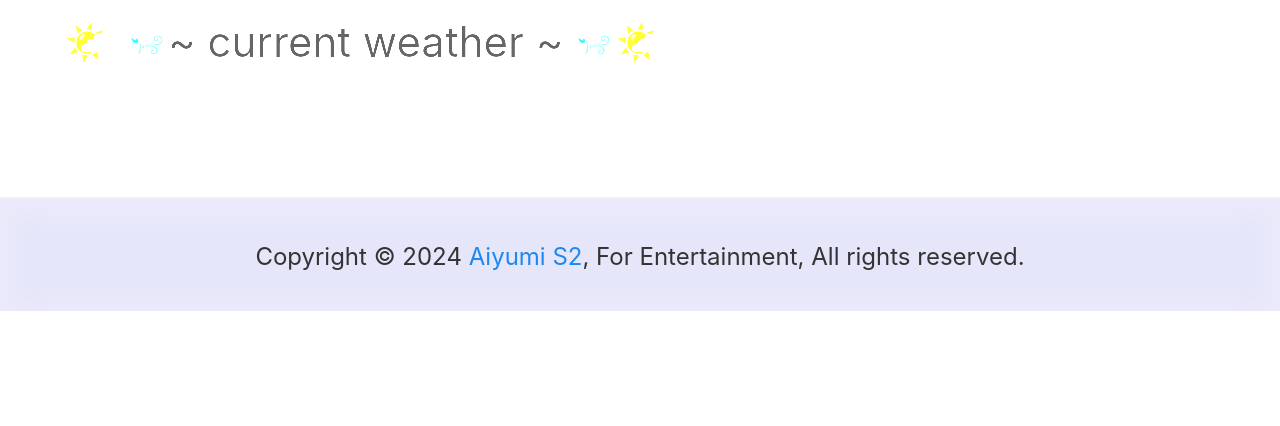
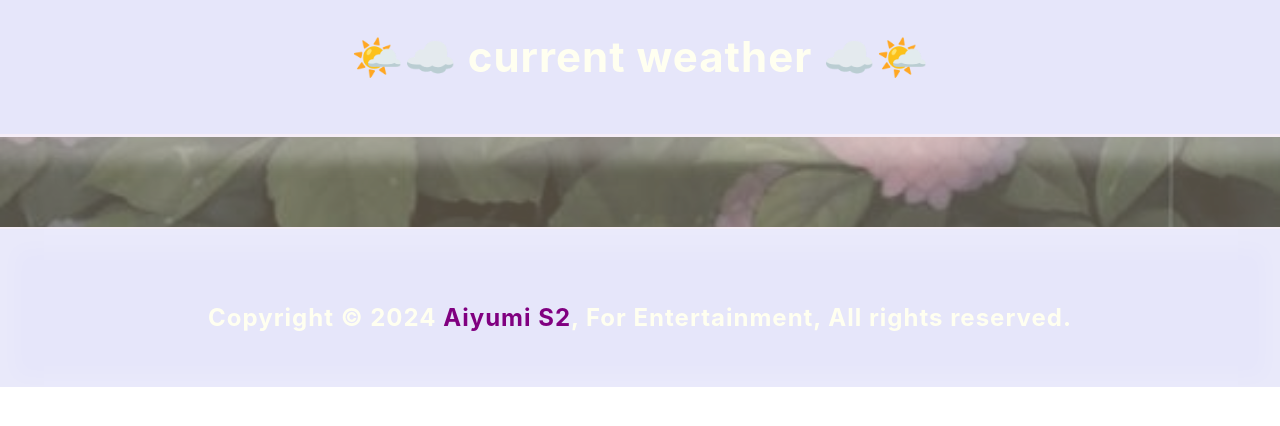
Before and after one commit to Aiyumi3/reactweather, a React (Create React App) app: page / in a window 1280 px wide. Shown: the top 426 px of the page. Built offline with nearby package versions, Linux system fonts and the light colour scheme.

Commit message:
commit ~

```diff
--- a/public/index.html
+++ b/public/index.html
@@ -15,7 +15,7 @@
     <meta name="description" content="a website that showing current weather">
     <meta name="keywords" content="weather, time, current, list, days, entertainment, website, local">
     <link rel="manifest" href="%PUBLIC_URL%/manifest.json" />
-    <title>~🌤🌬 current weather 🌬🌤~</title>
+    <title>~🌤☁ current weather ☁🌤~</title>
     <meta property="og:title" content="~🌤🌬 current weather 🌬🌤~">
     <meta property="og:description" content="a website that showing current weather">
     <meta property="og:url" content="https://aiyumi3.github.io/reactweather/ ">
--- a/src/components/Header.js
+++ b/src/components/Header.js
@@ -13,14 +13,11 @@ const Header = () => {
 	};
 
     return (
-		<header style={{
-			mixBlendMode: 'hard-light',
-			backgroundBlendMode: 'multiply'
-		}} uk-sticky="position: top">
-			<nav style={headerStyle} className="uk-navbar-container">
+		<header uk-sticky="position: top">
+			<nav style={headerStyle} className="uk-flex uk-flex-column">
 				<div className="uk-container">
 					<div className="uk-navbar-center" style={{gap: 0}}>
-						<h1 uk-scrollspy="cls: uk-animation-slide-right; repeat: true">🌤🌬~ current weather ~🌬🌤</h1>
+						<h1 uk-scrollspy="cls: uk-animation-slide-bottom; repeat: true">🌤☁ current weather ☁🌤</h1>
 					</div>
 				</div>
 			</nav>
--- a/src/index.css
+++ b/src/index.css
@@ -11,6 +11,13 @@ body {
 	line-height: 40px;
     color: #000003;
     background-color: rgba(148, 136, 113, 0.55);
+}
+h1, h3 {
+    color: ivory;
+    text-align: center;
+    font-weight: 700;
+    letter-spacing: 1px;
+    padding: 15px
 }
 ::-webkit-scrollbar {
   width: 15px;
@@ -28,11 +35,17 @@ body {
   background: linear-gradient(270deg, rgba(167, 236, 193, 0.95) 0%, rgba(204, 142, 164, 0.95) 100%) ;
 }
 
-a{
-    text-decoration: none;
-    font-family: 'Andika',"Arial Rounded MT", Helvetica, sans-serif;
-    font-size: 160%; /*20pt*/
+a {
+    color: purple;
+    transition: color 0.3s ease-in-out;
 }
+a:visited {
+    color: aquamarine;
+}
+a:hover {
+    color: azure;
+}
+
 input::placeholder {
     color: rgba(148, 136, 113, 0.50);
     font-family: 'Andika',"Arial Rounded MT", Helvetica, sans-serif;
--- a/src/index.js
+++ b/src/index.js
@@ -4,6 +4,7 @@ import App from "./App";
 import UIkit from 'uikit';
 import Icons from 'uikit/dist/js/uikit-icons';
 import 'uikit/dist/css/uikit.min.css'; //  CSS
+import './index.css';
 
 UIkit.use(Icons); // icons activation
 
```
